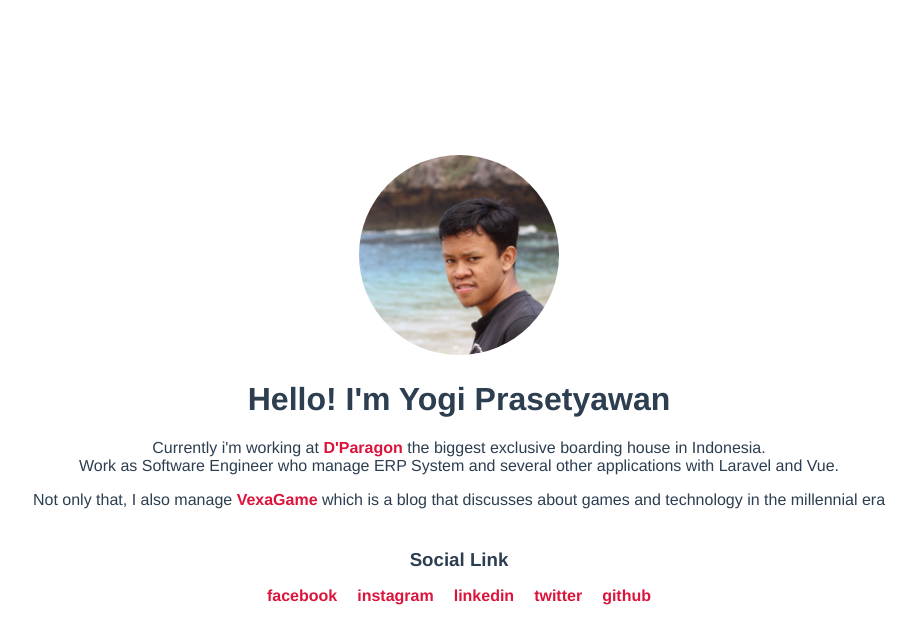
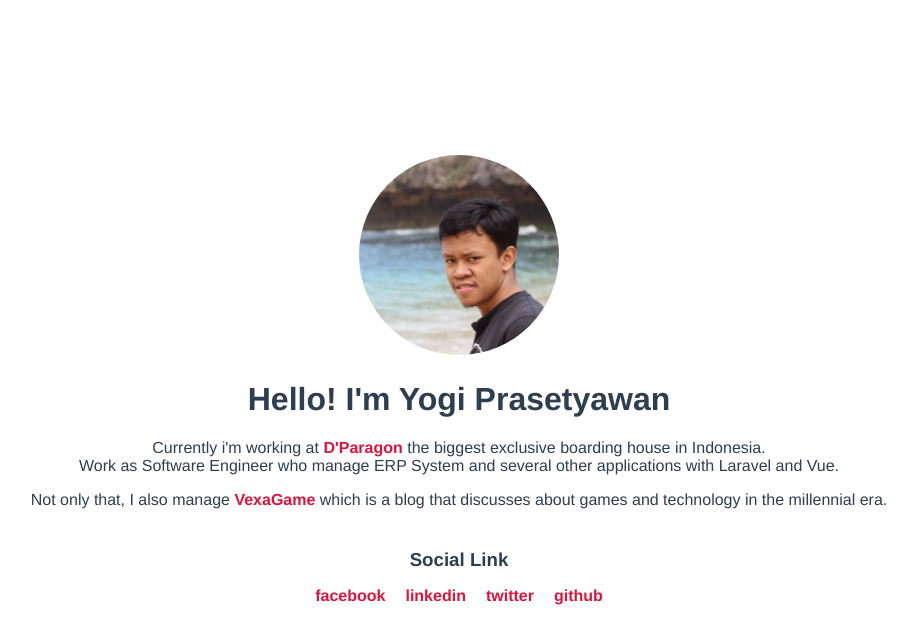
Before and after one commit to yogs22/yogi.web.id, a Vue app: page / in a window 1280 px wide. Shown: the top 644 px of the page, without its empty margins (181-1098 px from the left). Built offline with nearby package versions, Linux system fonts and the light colour scheme.

Commit message:
Cleaning description

```diff
--- a/src/components/HelloWorld.vue
+++ b/src/components/HelloWorld.vue
@@ -11,13 +11,12 @@
           </p>
 
           <p>
-              Not only that, I also manage <a href="https://vexagame.com" target="_blank">VexaGame</a> which is a blog that discusses about games and technology in the millennial era
+              Not only that, I also manage <a href="https://vexagame.com" target="_blank">VexaGame</a> which is a blog that discusses about games and technology in the millennial era.
           </p>
 
           <h3>Social Link</h3>
           <ul>
               <li><a href="https://www.facebook.com/yogiyogs22/" target="_blank" rel="noopener">facebook</a></li>
-              <li><a href="https://www.instagram.com/yogiprasetyawan_/" target="_blank" rel="noopener">instagram</a></li>
               <li><a href="https://www.linkedin.com/in/yogiprasetyawan" target="_blank" rel="noopener">linkedin</a></li>
               <li><a href="https://twitter.com/yogs_22" target="_blank" rel="noopener">twitter</a></li>
               <li><a href="https://github.com/yogs22" target="_blank" rel="noopener">github</a></li>
```
